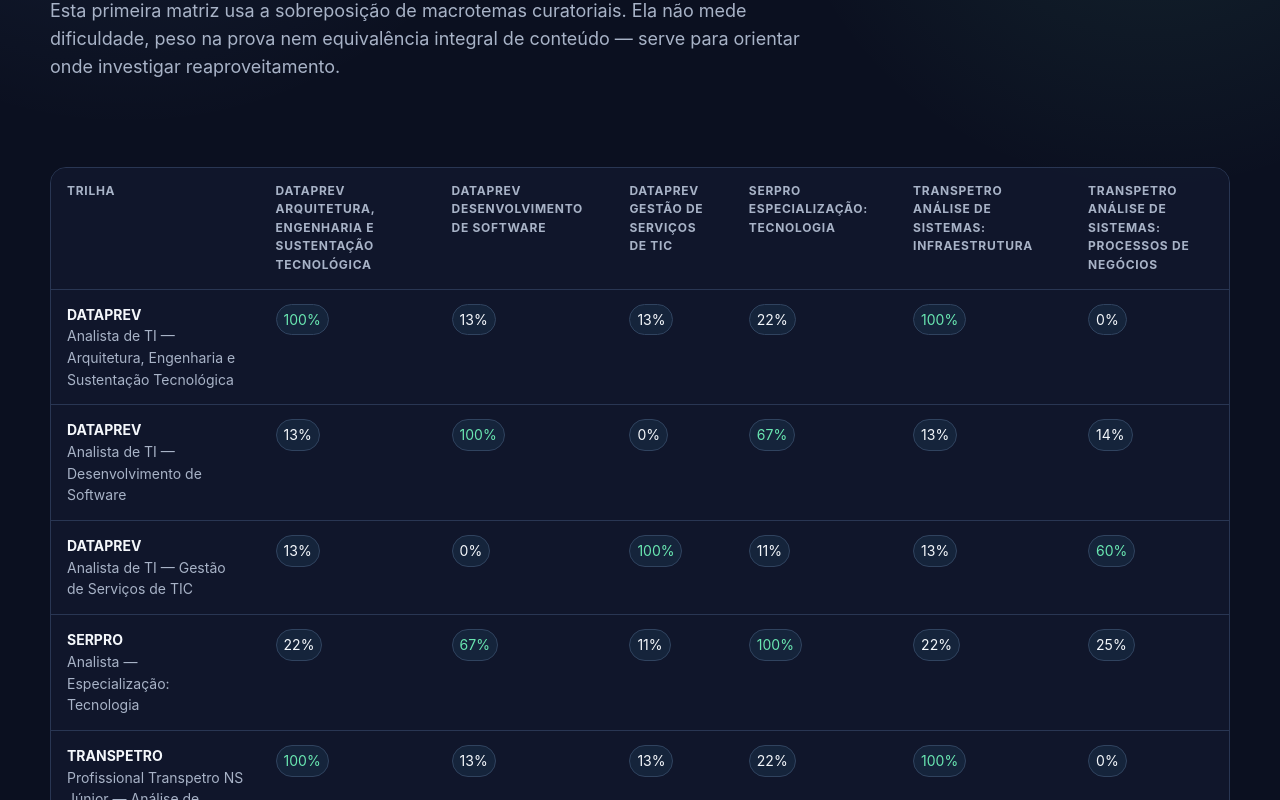
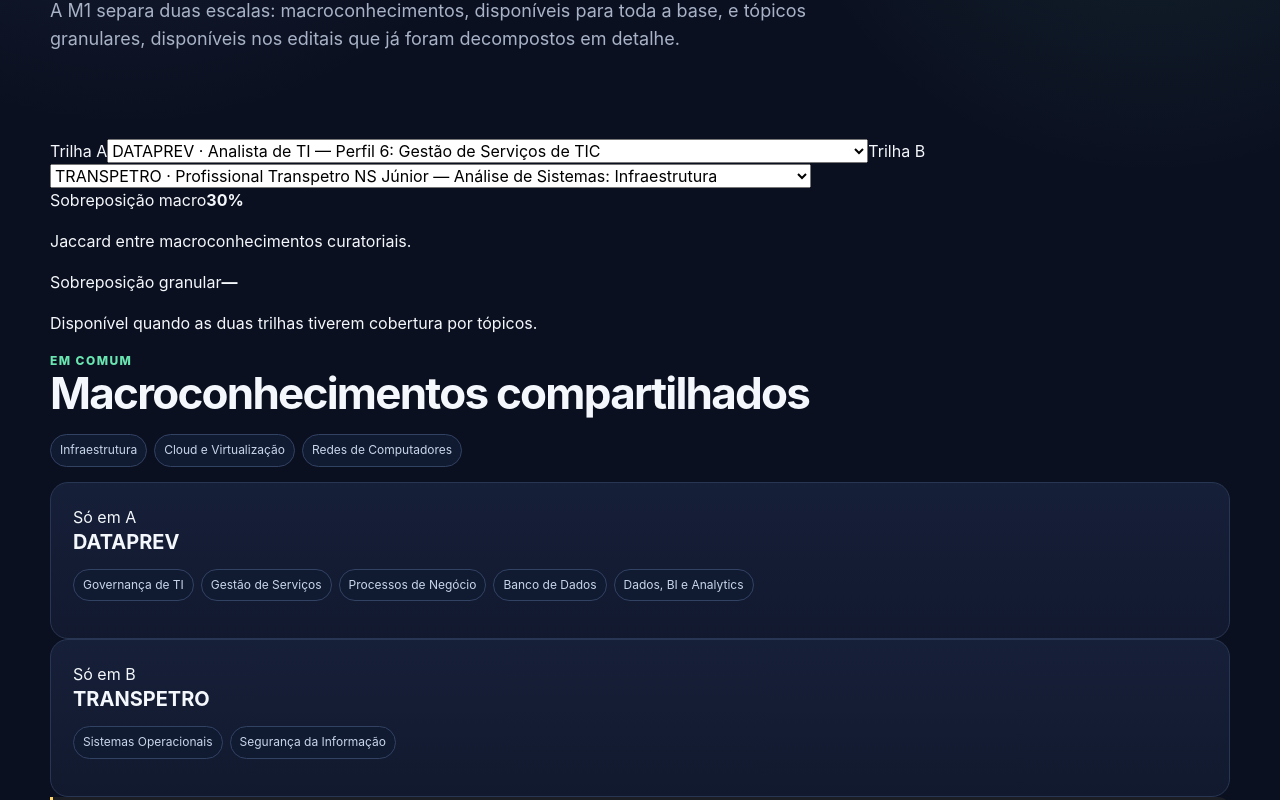
Before and after one commit to cvaraujo11/roadmap-concursos-ti, a Next.js app: page /comparar in a window 1280 px wide. Shown: the part 320-1120 px from the top of the page. Built offline with nearby package versions, Linux system fonts and the light colour scheme.

Commit message:
feat(compare): replace static matrix with interactive explorer

```diff
--- a/src/app/comparar/page.tsx
+++ b/src/app/comparar/page.tsx
@@ -1,29 +1,4 @@
-import { allTracks } from "@/data/catalog";
-
-const selectedIds = [
-  "dataprev-arquitetura-sustentacao",
-  "dataprev-desenvolvimento",
-  "dataprev-servicos",
-  "serpro-tecnologia",
-  "transpetro-infra",
-  "transpetro-processos",
-];
-
-const selected = selectedIds.map((id) => allTracks.find((item) => item.id === id)).filter(Boolean) as typeof allTracks;
-
-function overlap(a: string[], b: string[]) {
-  const setA = new Set(a);
-  const setB = new Set(b);
-  const intersection = [...setA].filter((item) => setB.has(item)).length;
-  const union = new Set([...a, ...b]).size;
-  return union === 0 ? 0 : Math.round((intersection / union) * 100);
-}
-
-function classFor(value: number) {
-  if (value >= 60) return "matrix-dot high";
-  if (value >= 30) return "matrix-dot medium";
-  return "matrix-dot";
-}
+import { CompareExplorer } from "@/components/CompareExplorer";
 
 export default function CompararPage() {
   return (
@@ -31,36 +6,15 @@
       <section className="page-head">
         <div className="container">
           <div className="eyebrow">Reaproveitamento</div>
-          <h1>Quanto duas trilhas se parecem?</h1>
-          <p>Esta primeira matriz usa a sobreposição de macrotemas curatoriais. Ela não mede dificuldade, peso na prova nem equivalência integral de conteúdo — serve para orientar onde investigar reaproveitamento.</p>
+          <h1>Compare duas trilhas e veja onde o estudo se encontra.</h1>
+          <p>
+            A M1 separa duas escalas: macroconhecimentos, disponíveis para toda a base, e tópicos granulares, disponíveis nos editais que já foram decompostos em detalhe.
+          </p>
         </div>
       </section>
       <section className="section">
         <div className="container">
-          <div className="table-wrap">
-            <table>
-              <thead>
-                <tr>
-                  <th>Trilha</th>
-                  {selected.map((item) => <th key={item.id}>{item.contest.institution}<br/>{item.name.split("—").pop()?.trim()}</th>)}
-                </tr>
-              </thead>
-              <tbody>
-                {selected.map((row) => (
-                  <tr key={row.id}>
-                    <td><strong>{row.contest.institution}</strong><br/><span className="muted">{row.name}</span></td>
-                    {selected.map((col) => {
-                      const value = overlap(row.knowledge, col.knowledge);
-                      return <td key={col.id}><span className={classFor(value)}>{value}%</span></td>;
-                    })}
-                  </tr>
-                ))}
-              </tbody>
-            </table>
-          </div>
-          <div className="notice" style={{ marginTop: 18 }}>
-            Na próxima etapa, a comparação deve evoluir de macrotemas para tópicos extraídos do conteúdo programático de cada edital, permitindo frequências e sobreposições mais granulares.
-          </div>
+          <CompareExplorer />
         </div>
       </section>
     </>
```
